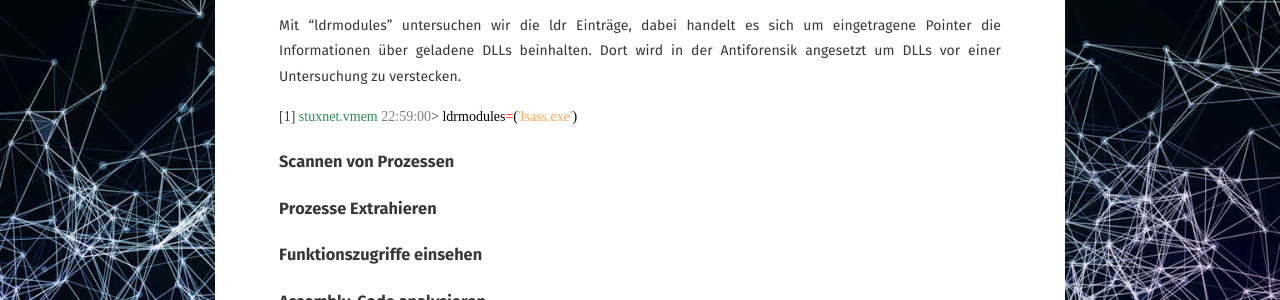
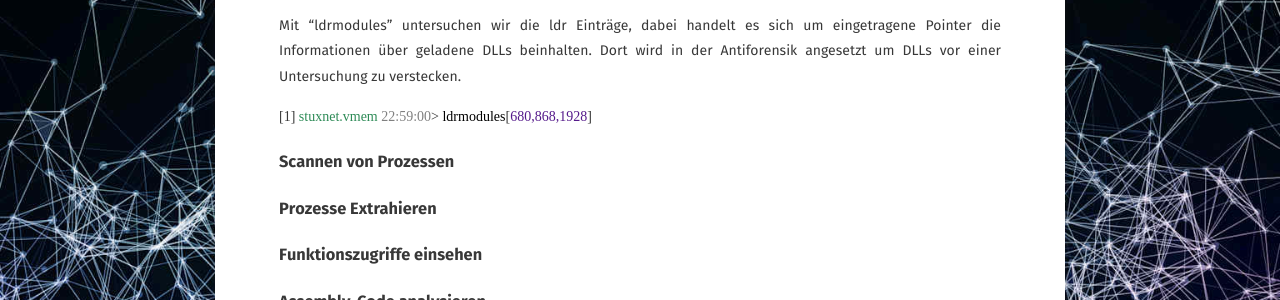
Before and after one commit to lauliger/IT-Sicherheit, a Jekyll site: the page built from _posts/2019-01-08-Arbeitsspeicheruntersuchung.md, in a window 1280 px wide and 900 px high, scrolled down 5338 px. Shown: the part 312-612 px from the top of the window. Built offline with Jekyll 4.4.1, drawn with Linux system fonts in a browser that asks for light colours; some web fonts are replaced.

Commit message:
Update rekall_ldrmodules.html

```diff
--- a/_includes/rekall_ldrmodules.html
+++ b/_includes/rekall_ldrmodules.html
@@ -1 +1 @@
-<pre><code>[1] <font color="#2e8b57">stuxnet.vmem</font> <font color="gray">22:59:00</font>> <font color="black">ldrmodules</font><font color="red">=</font><font color="black">(</font><font color="#FFA54F">'lsass.exe'</font><font color="black">)</font></code></pre>
+<pre><code>[1] <font color="#2e8b57">stuxnet.vmem</font> <font color="gray">22:59:00</font>> <font color="black">ldrmodules</font>[<font color="#551A8B">680,868,1928</font>]</code></pre>
```
